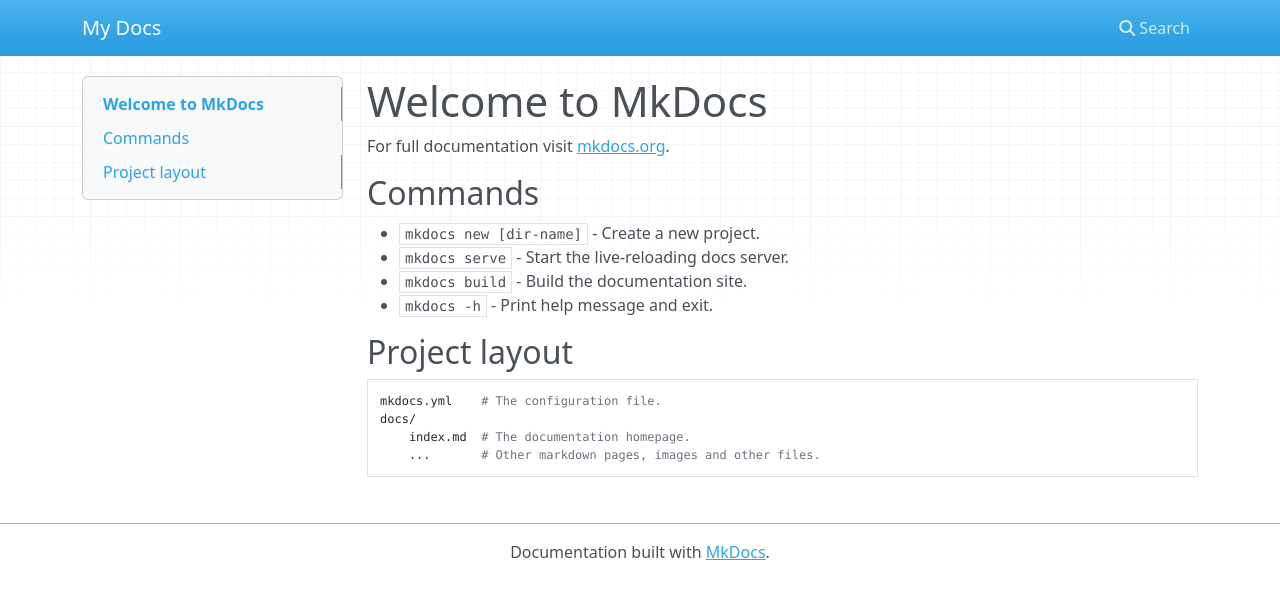
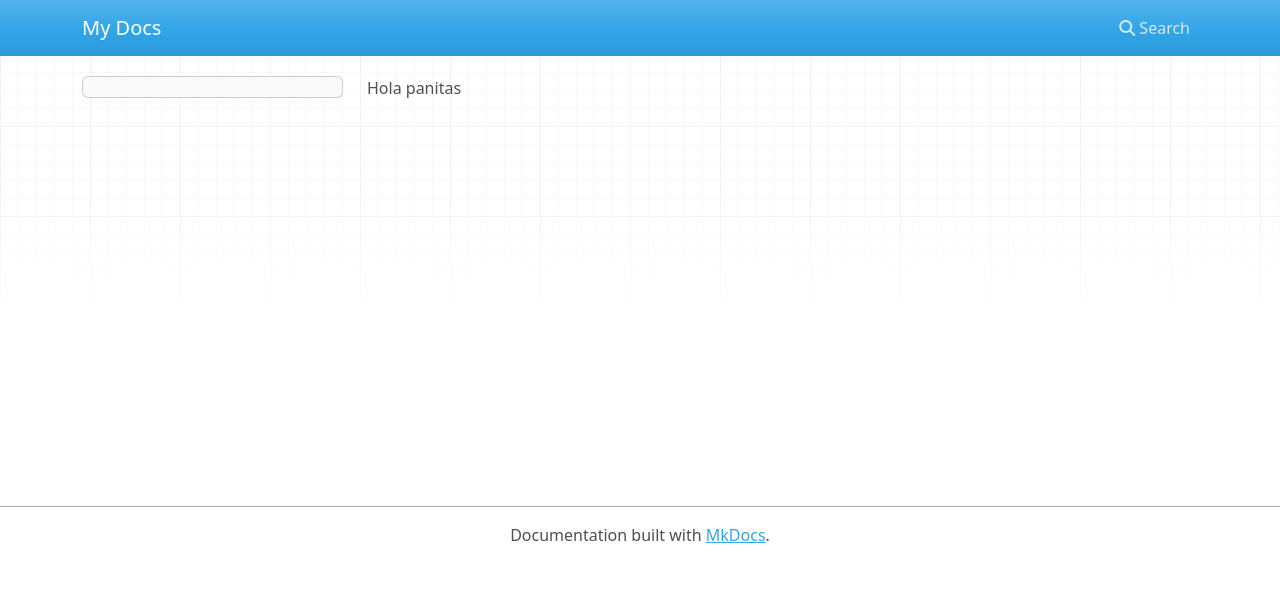
Before and after one commit to valfrio/Practica-2_5, an MkDocs documentation site: the page built from docs/index.md, in a window 1280 px wide. Shown: the top 599 px of the page. Built offline with MkDocs 1.6.1, drawn with Linux system fonts in a browser that asks for light colours; nearby versions of some CDN libraries.

Commit message:
hola panitas

```diff
--- a/docs/index.md
+++ b/docs/index.md
@@ -1,17 +1,3 @@
-# Welcome to MkDocs
 
-For full documentation visit [mkdocs.org](https://www.mkdocs.org).
 
-## Commands
-
-* `mkdocs new [dir-name]` - Create a new project.
-* `mkdocs serve` - Start the live-reloading docs server.
-* `mkdocs build` - Build the documentation site.
-* `mkdocs -h` - Print help message and exit.
-
-## Project layout
-
-    mkdocs.yml    # The configuration file.
-    docs/
-        index.md  # The documentation homepage.
-        ...       # Other markdown pages, images and other files.
+Hola panitas
```
